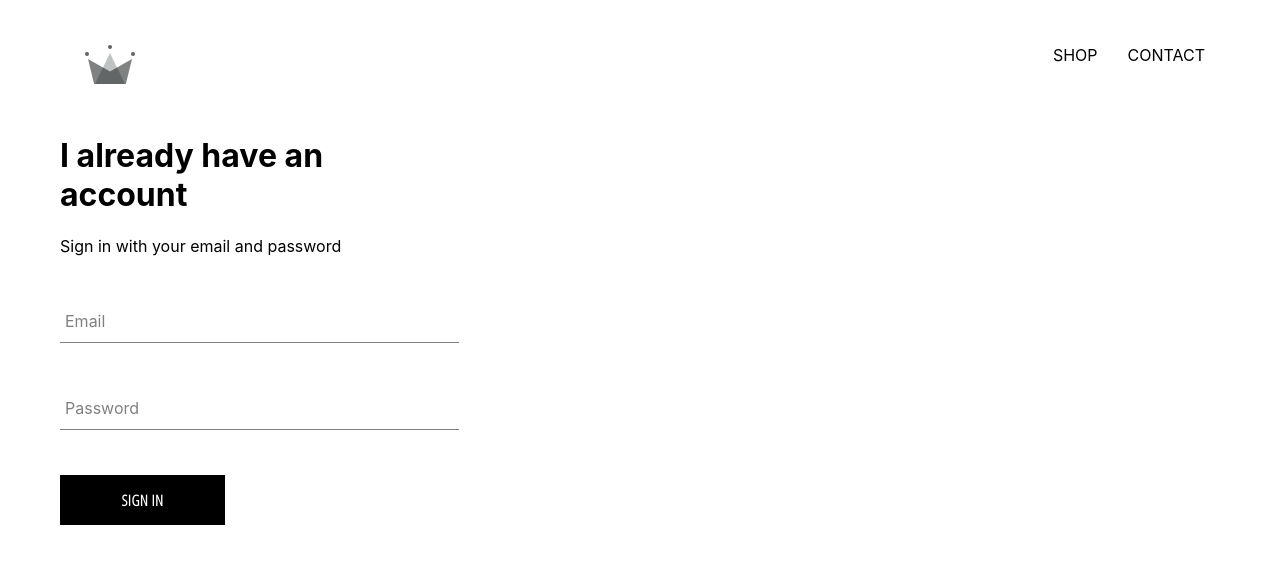
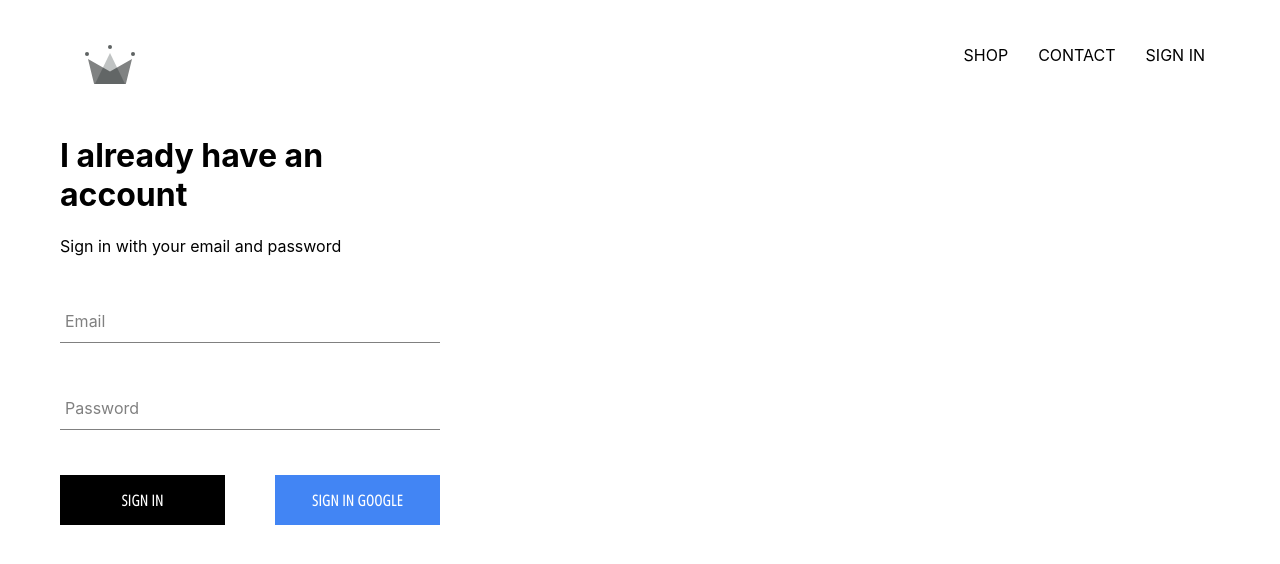
Before and after one commit to NeeleshPoojari/crwn-clothing, a React (Create React App) app: page /signin in a window 1280 px wide. Shown: the top 564 px of the page. Built offline with nearby package versions, Linux system fonts and the light colour scheme; no server answers.

Commit message:
Integrated firebase into application, created signin page with google signin

```diff
--- a/package.json
+++ b/package.json
@@ -3,6 +3,7 @@
   "version": "0.1.0",
   "private": true,
   "dependencies": {
+    "firebase": "^7.5.0",
     "node-sass": "^4.13.0",
     "react": "^16.12.0",
     "react-dom": "^16.12.0",
--- a/src/App.css
+++ b/src/App.css
@@ -7,3 +7,7 @@
   text-decoration: none;
   color: black;
 }
+
+* {
+  box-sizing: border-box;
+}
--- a/src/App.js
+++ b/src/App.js
@@ -1,19 +1,41 @@
-import React from 'react';
-import { Route, Switch } from 'react-router-dom';
+import React from "react";
+import { Route, Switch } from "react-router-dom";
 
-import HomePage from './pages/homepage/homepage.component';
-import ShopPage from './pages/shop/shop.component';
-import SingInAndSignUpPage from './pages/sign-in-and-sign-up/sign-in-and-sign-up.component';
+import HomePage from "./pages/homepage/homepage.component";
+import ShopPage from "./pages/shop/shop.component";
+import SingInAndSignUpPage from "./pages/sign-in-and-sign-up/sign-in-and-sign-up.component";
 
-import Header from './components/header/header.component';
-
+import Header from "./components/header/header.component";
+import { auth } from "./firebase/firebase.utils";
 
 import "./App.css";
 
-function App() {
+class App extends React.Component {
+  constructor(props) {
+    super(props);
+
+    this.state = {
+      currentUser: null
+    };
+  }
+
+  unsubscribeFromAuth = null;
+
+  componentDidMount() {
+    this.unsubscribeFromAuth = auth.onAuthStateChanged(user => {
+      this.setState({ currentUser: user });
+      console.log(this.unsubscribeFromAuth);
+    });
+  }
+
+  componentWillUnmount() {
+    this.unsubscribeFromAuth();
+  }
+
+  render() {
     return (
       <div>
-    <Header/>
+        <Header currentUser={this.state.currentUser} />
         <Switch>
           <Route exact path="/" component={HomePage} />
           <Route path="/shop" component={ShopPage} />
@@ -22,5 +44,6 @@
       </div>
     );
   }
+}
 
 export default App;
--- a/src/components/custom-button/custom-button.component.jsx
+++ b/src/components/custom-button/custom-button.component.jsx
@@ -2,8 +2,8 @@
 
 import './custom-button.styles.scss';
 
-const CustomButton = ({ children, ...otherProps }) => (
-    <button className='custom-button' {...otherProps}>
+const CustomButton = ({ children, isGoogleSignIn,...otherProps }) => (
+    <button className={`${isGoogleSignIn ? 'google-sign-in' : '' } custom-button`} {...otherProps}>
         {children}
     </button>
 
--- a/src/components/custom-button/custom-button.styles.scss
+++ b/src/components/custom-button/custom-button.styles.scss
@@ -19,4 +19,13 @@
       color: black;
       border: 1px solid black;
     }
+    &.google-sign-in {
+      background-color: #4285f4 ;
+      color: white;
+
+      &.hover {
+        background-color: #357ae8;
+        border: none;
+      }
+    }
   }
--- a/src/components/header/header.component.jsx
+++ b/src/components/header/header.component.jsx
@@ -1,27 +1,30 @@
-import React from 'react';
-import { Link } from 'react-router-dom';
+import React from "react";
+import { Link } from "react-router-dom";
+import { auth } from "../../firebase/firebase.utils";
 
-import { ReactComponent as Logo} from '../../assets/crown.svg'
+import { ReactComponent as Logo } from "../../assets/crown.svg";
 
-import './header.styles.scss';
+import "./header.styles.scss";
 
-const Header = () => (
-    <div className='header'>
-        <Link className='logo-container' to='/'>
-            <Logo className='logo' />
+const Header = ({ currentUser }) => (
+  <div className="header">
+    <Link className="logo-container" to="/">
+      <Logo className="logo" />
     </Link>
-        <div className='options'>
-            <Link className='option' to='/shop'>
+    <div className="options">
+      <Link className="option" to="/shop">
         SHOP
       </Link>
-            <Link className='option' to='/shop'>
+      <Link className="option" to="/shop">
         CONTACT
       </Link>
-
+      {currentUser ? (
+        <div className="option" onClick={() => auth.signOut()}>SIGN OUT</div>
+      ) : (
+        <Link className="option" to="/signin">SIGN IN</Link>
+      )}
     </div>
-
   </div>
-
 );
 
 export default Header;
--- a/src/components/header/header.styles.scss
+++ b/src/components/header/header.styles.scss
@@ -20,6 +20,7 @@
 
       .option {
         padding: 10px 15px;
+        cursor: pointer;
       }
     }
   }
--- a/src/components/sign-in /sign-in.component.jsx
+++ b/src/components/sign-in /sign-in.component.jsx
@@ -2,6 +2,8 @@
 
 import FormInput from '../../components/form-input/form-input.component';
 import CustomButton from '../../components/custom-button/custom-button.component';
+
+import { signInWithGoogle  } from '../../firebase/firebase.utils';
 
 import "./sign-in.styles.scss";
 
@@ -48,9 +50,15 @@
             label="Password"
             required
           />
+          <div className='button'>
           <CustomButton type="submit">
-            SIGN IN
-          </CustomButton>
+          SIGN IN
+        </CustomButton>
+        <CustomButton onClick={signInWithGoogle} isGoogleSignIn>
+          SIGN IN GOOGLE
+        </CustomButton>
+          </div>
+
         </form>
       </div>
     );
--- a/src/components/sign-in /sign-in.styles.scss
+++ b/src/components/sign-in /sign-in.styles.scss
@@ -1,9 +1,14 @@
 .sign-in {
-    width: 30vw;
+    width: 380px;
     display: flex;
     flex-direction: column;
 
     .title {
         margin: 10px 0;
     }
+
+    .button {
+        display: flex;
+        justify-content: space-between;
+    }
 }
--- /dev/null
+++ b/src/firebase/firebase.utils.js
@@ -0,0 +1,27 @@
+import firebase from 'firebase/app';
+import 'firebase/firestore';
+import 'firebase/auth';
+
+
+const config = {
+    apiKey: "AIzaSyAKsCbbSE1LNeuoWn93I7XIxUUjb9xbs4k",
+    authDomain: "crwn-db-28c63.firebaseapp.com",
+    databaseURL: "https://crwn-db-28c63.firebaseio.com",
+    projectId: "crwn-db-28c63",
+    storageBucket: "crwn-db-28c63.appspot.com",
+    messagingSenderId: "717983620465",
+    appId: "1:717983620465:web:537e64b2afefaf433caad0",
+    measurementId: "G-5D8MKPJLQX"
+  };
+
+  firebase.initializeApp(config);
+
+  export const auth = firebase.auth();
+  export const firestore = firebase.firestore();
+
+  const provider = new firebase.auth.GoogleAuthProvider();
+  provider.setCustomParameters({ prompt: 'select_account' });
+
+  export const signInWithGoogle = () => auth.signInWithPopup(provider);
+
+  export default firebase;
```
Also changed, not shown: 1 other file (tests, documents, lock files or other folders). Lines whose indentation alone changed are shown as unchanged.
